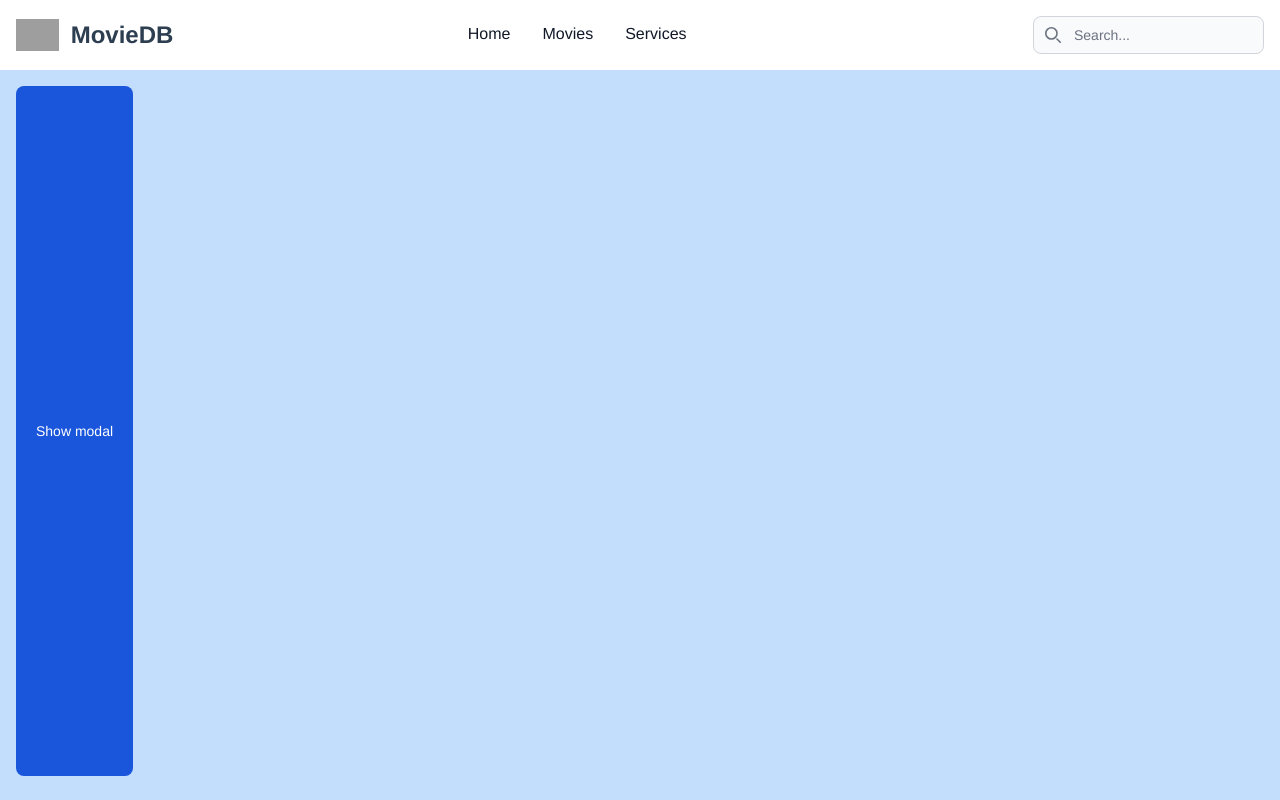
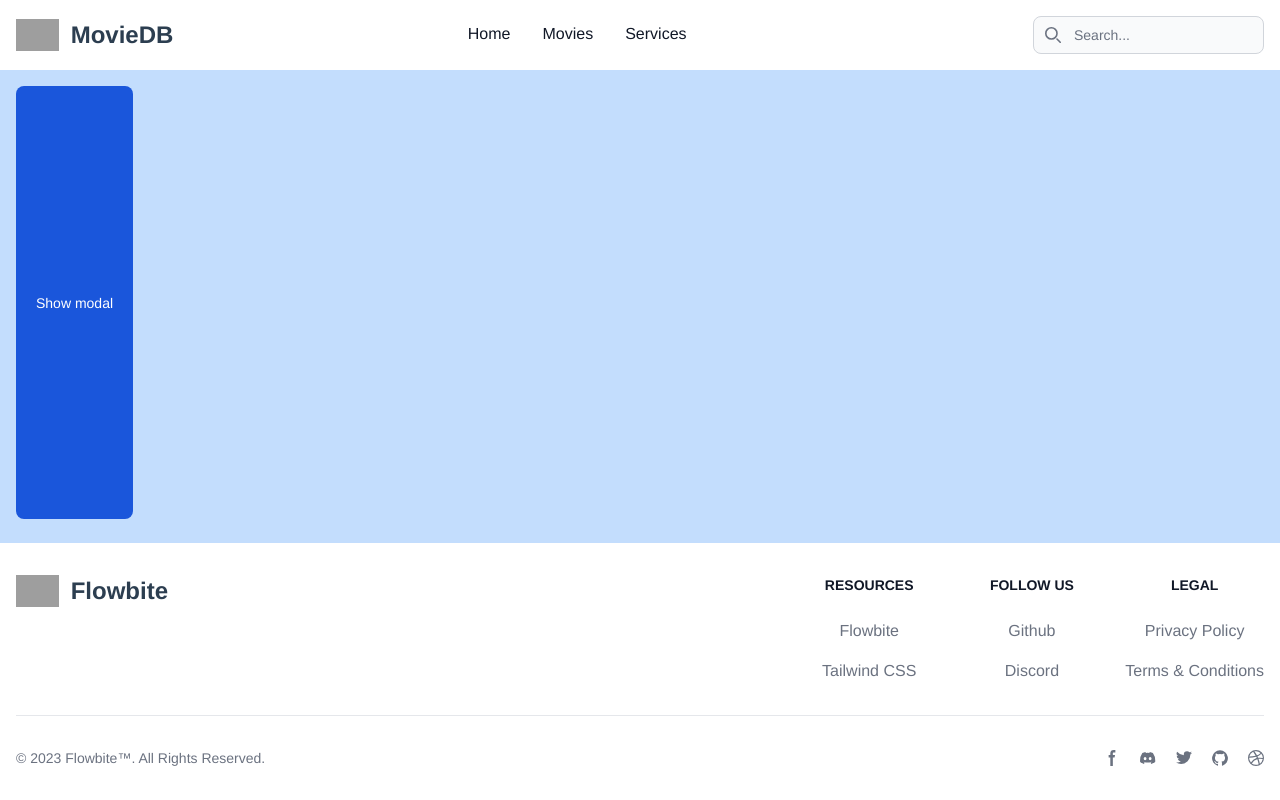
Before and after one commit to AndreuMartinezG/Vue2TailwindMovieDB, a Vue app: page / in a window 1280 px wide. Built offline with nearby package versions, Linux system fonts and the light colour scheme; grey boxes are pictures that could not be loaded; what vue-tailwind would draw is missing.

Commit message:
feat: Añadido componente FooteBar a APP.vue

```diff
--- a/src/App.vue
+++ b/src/App.vue
@@ -4,16 +4,19 @@
     <div class="flex flex-grow bg-blue-200">
       <router-view/>
     </div>
+    <FooterBar />
   </div>
 </template>
 
 <script>
 
 import NavBar from './components/NavBar.vue';
+import FooterBar from './components/FooterBar.vue';
 
 export default {
   components: {
-    NavBar
+    NavBar,
+    FooterBar,
   }
 }
 
```
